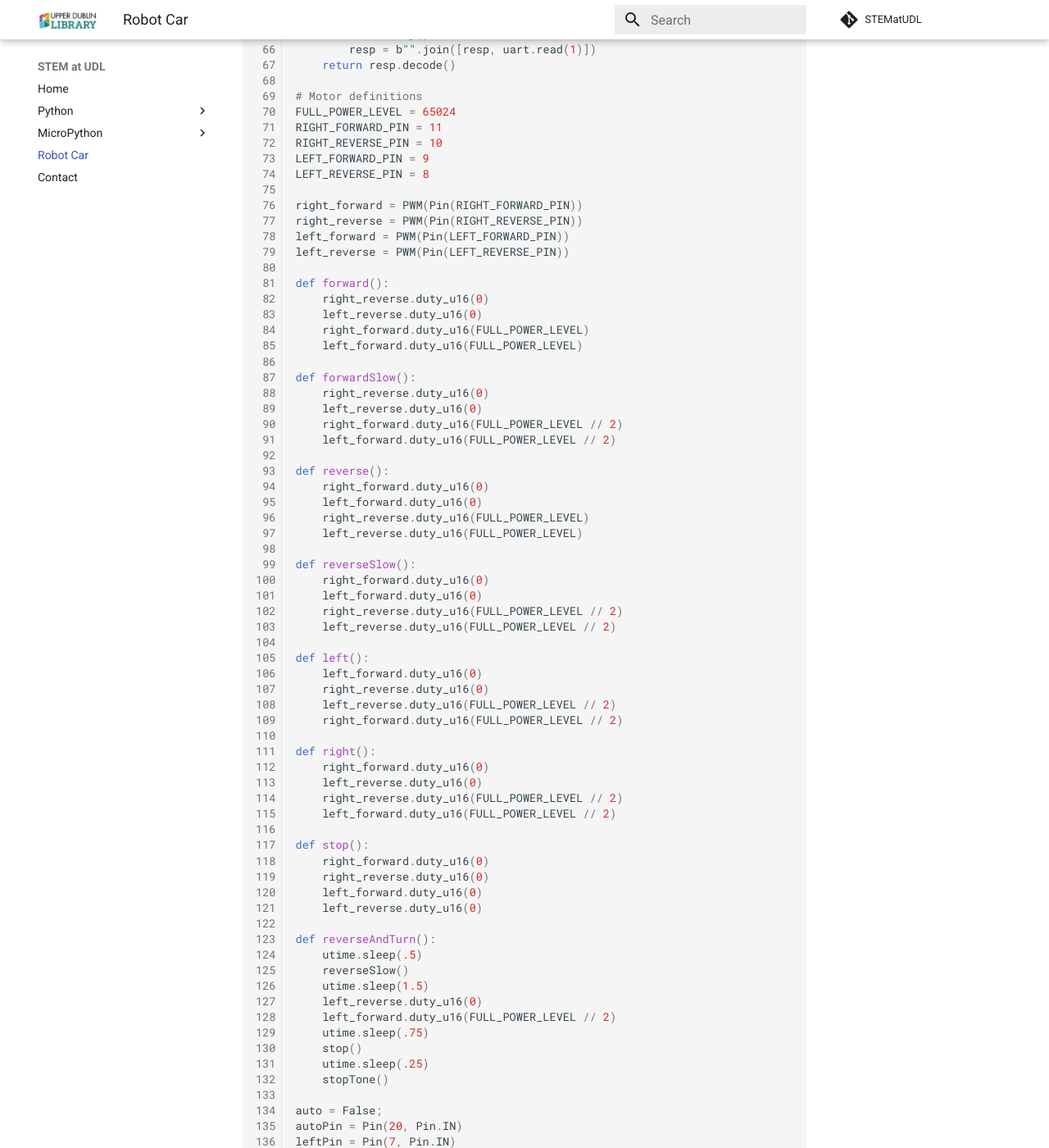
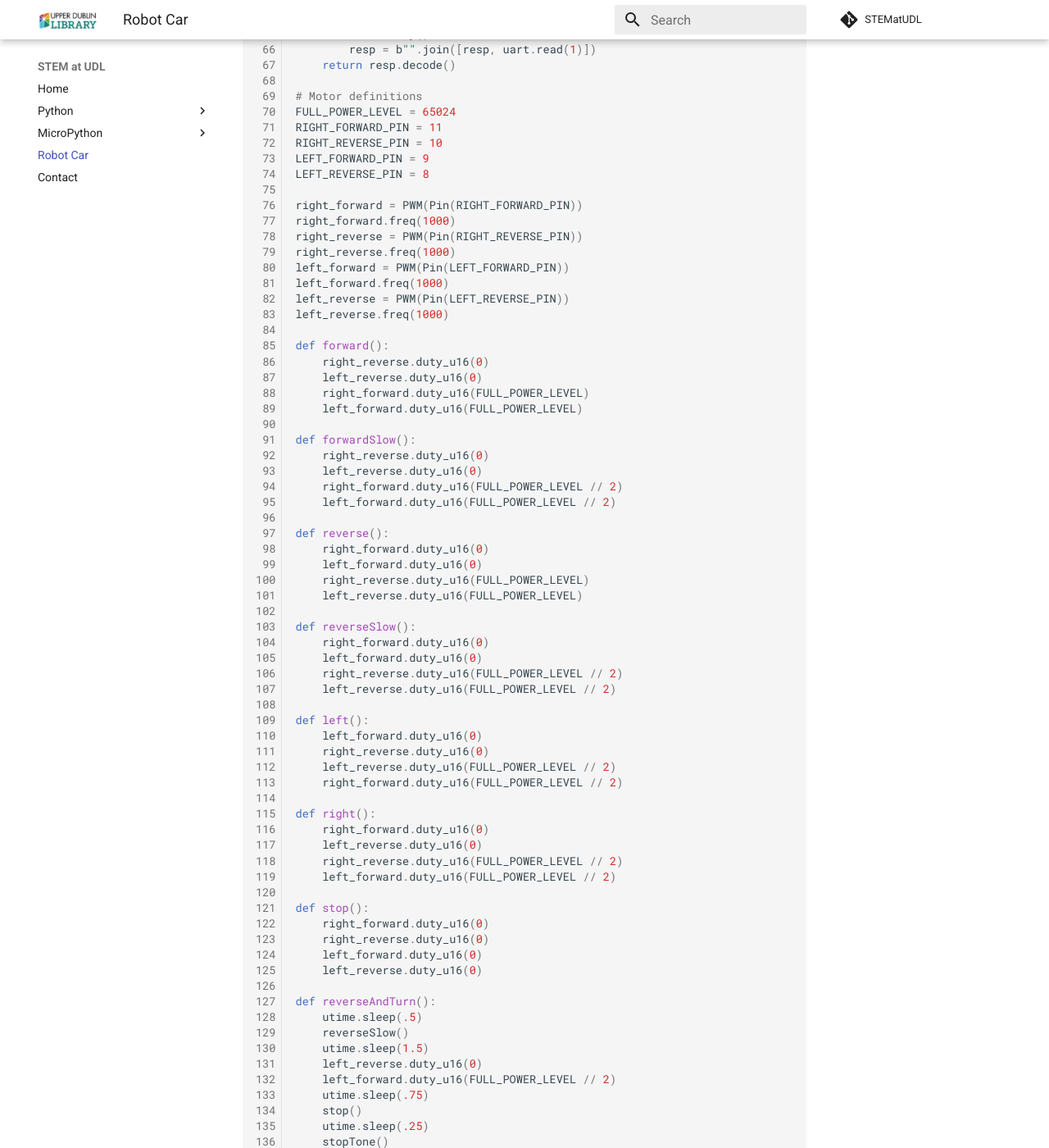
Before and after one commit to jetannenbaum/STEMatUDL, an MkDocs documentation site: the page built from docs/robotCar/makerPiRP2040Bot.md, in a window 1280 px wide and 1400 px high, scrolled down 12040 px. Shown: the whole window at 82% size. Built offline with MkDocs 1.6.1 and Material for MkDocs 9.7.7, drawn with Linux system fonts in a browser that asks for light colours; comment, search, counter and statistics services are not loaded.

Commit message:
Update makerPiRP2040Bot.md
Added freq(1000) to pwm pins

```diff
--- a/docs/robotCar/makerPiRP2040Bot.md
+++ b/docs/robotCar/makerPiRP2040Bot.md
@@ -290,9 +290,13 @@ LEFT_FORWARD_PIN = 9
 LEFT_REVERSE_PIN = 8
 
 right_forward = PWM(Pin(RIGHT_FORWARD_PIN))
+right_forward.freq(1000)
 right_reverse = PWM(Pin(RIGHT_REVERSE_PIN))
+right_reverse.freq(1000)
 left_forward = PWM(Pin(LEFT_FORWARD_PIN))
+left_forward.freq(1000)
 left_reverse = PWM(Pin(LEFT_REVERSE_PIN))
+left_reverse.freq(1000)
 
 def forward():
     right_reverse.duty_u16(0)
```
Also changed, not shown: other parts of docs/robotCar/makerPiRP2040Bot.md (+1 -0 lines).
